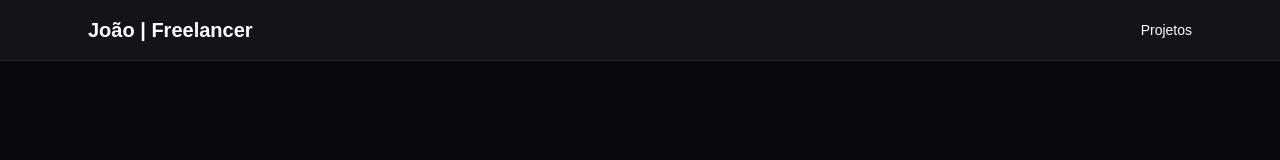
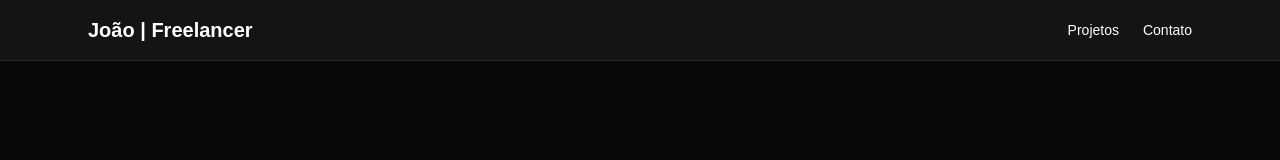
Before and after one commit to JoaoEmanoel2005/Profile_freela, a Next.js app: page / in a window 1280 px wide. Shown: the top 160 px of the page. Built offline with nearby package versions, Linux system fonts and the light colour scheme.

Commit message:
Add 'Contato' link to Header component

```diff
--- a/components/Header.tsx
+++ b/components/Header.tsx
@@ -5,6 +5,8 @@ return (
 <h1 className="font-bold text-xl">João | Freelancer</h1>
 <div className="space-x-6 text-sm">
 <a href="#projects" className="hover:text-blue-500">Projetos</a>
+<a href="#contact" className="hover:text-blue-500">Contato</a>
+
 </div>
 </nav>
 </header>
```
